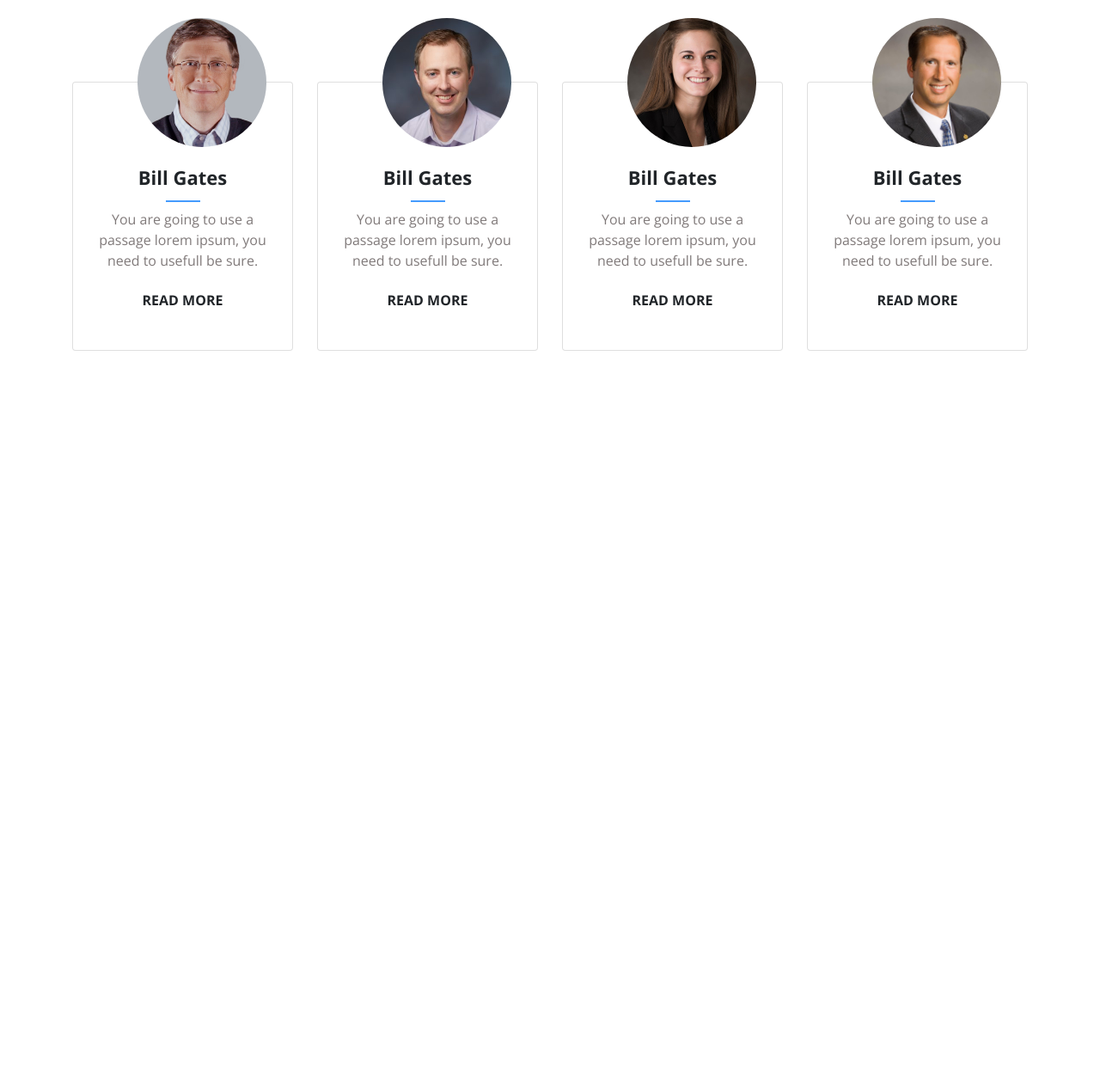
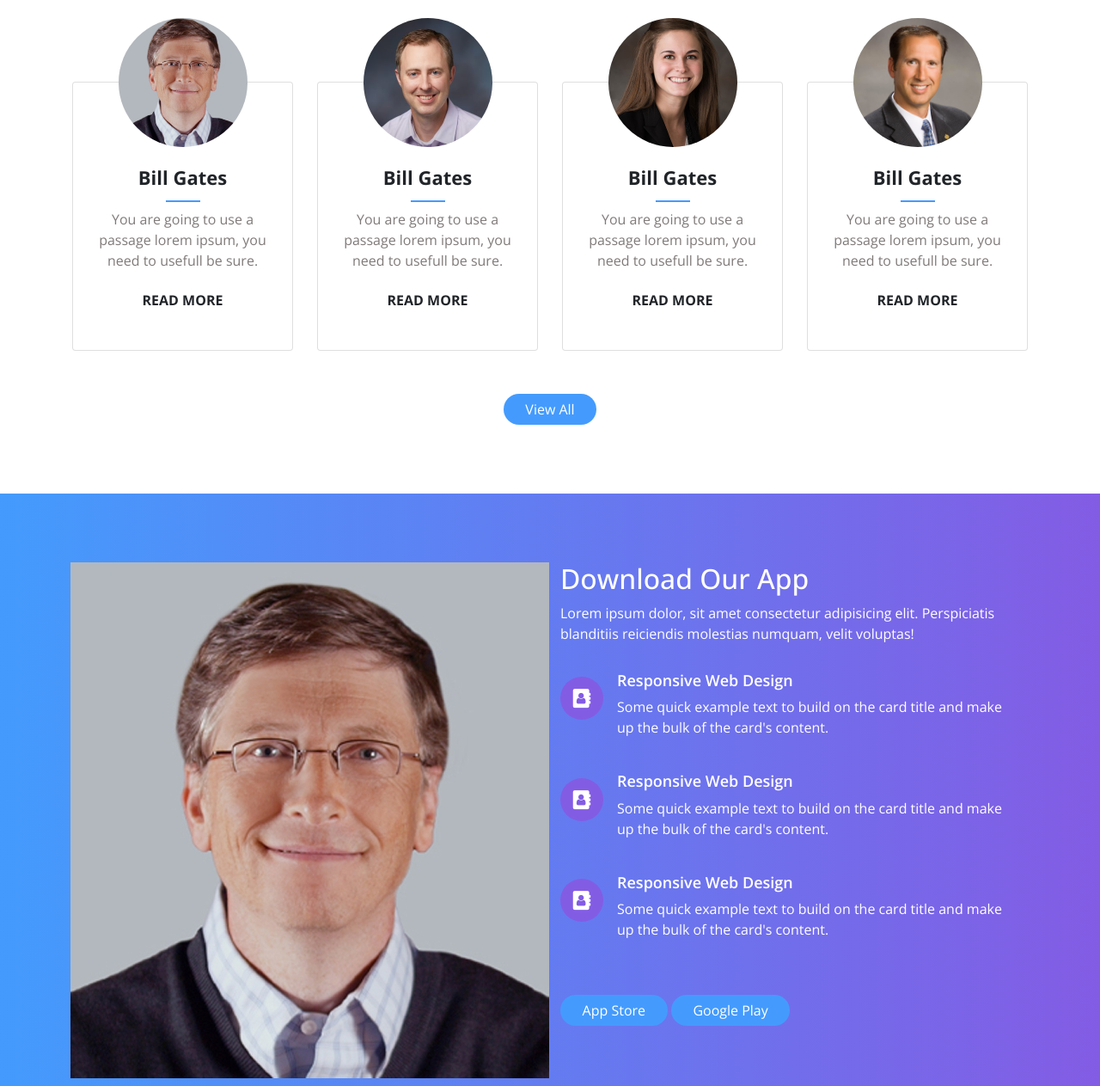
Before and after one commit to mikaeileghbal/landingpage, a plain HTML site: page index.html in a window 1280 px wide. Shown: the part 2697-3960 px from the top of the page at 86% size. Before the commit the page ends 3187 px from the top, so only its background shows below. Drawn offline with nearby package versions, Linux system fonts and the light colour scheme.

Commit message:
Add downdload section

```diff
--- a/index.html
+++ b/index.html
@@ -90,7 +90,7 @@
     </header>
 
     <!-- Hero section -->
-    <section class="section-hero">
+    <section class="section-hero gradient">
       <div class="container-fluid m-0 p-0"></div>
     </section>
 
@@ -205,12 +205,7 @@
             <div class="card d-flex flex-row bg-transparent border-0 mb-2">
               <div class="features-icon">
                 <div
-                  class="
-                    wrapper
-                    d-flex
-                    align-items-center
-                    justify-content-center
-                  "
+                  class="wrapper d-flex align-items-center justify-content-center"
                 >
                   <i class="fa fa-address-book"></i>
                 </div>
@@ -228,12 +223,7 @@
             <div class="card d-flex flex-row bg-transparent border-0 mb-2">
               <div class="features-icon">
                 <div
-                  class="
-                    wrapper
-                    d-flex
-                    align-items-center
-                    justify-content-center
-                  "
+                  class="wrapper d-flex align-items-center justify-content-center"
                 >
                   <i class="fa fa-address-book"></i>
                 </div>
@@ -249,12 +239,7 @@
             <div class="card d-flex flex-row bg-transparent border-0 mb-2">
               <div class="features-icon">
                 <div
-                  class="
-                    wrapper
-                    d-flex
-                    align-items-center
-                    justify-content-center
-                  "
+                  class="wrapper d-flex align-items-center justify-content-center"
                 >
                   <i class="fa fa-address-book"></i>
                 </div>
@@ -272,12 +257,7 @@
             <div class="card d-flex flex-row bg-transparent border-0 mb-2">
               <div class="features-icon">
                 <div
-                  class="
-                    wrapper
-                    d-flex
-                    align-items-center
-                    justify-content-center
-                  "
+                  class="wrapper d-flex align-items-center justify-content-center"
                 >
                   <i class="fa fa-address-book"></i>
                 </div>
@@ -298,12 +278,7 @@
             <div class="card d-flex flex-row bg-transparent border-0 mb-2">
               <div class="features-icon">
                 <div
-                  class="
-                    wrapper
-                    d-flex
-                    align-items-center
-                    justify-content-center
-                  "
+                  class="wrapper d-flex align-items-center justify-content-center"
                 >
                   <i class="fa fa-address-book"></i>
                 </div>
@@ -321,12 +296,7 @@
             <div class="card d-flex flex-row bg-transparent border-0 mb-2">
               <div class="features-icon">
                 <div
-                  class="
-                    wrapper
-                    d-flex
-                    align-items-center
-                    justify-content-center
-                  "
+                  class="wrapper d-flex align-items-center justify-content-center"
                 >
                   <i class="fa fa-address-book"></i>
                 </div>
@@ -344,12 +314,7 @@
             <div class="card d-flex flex-row bg-transparent border-0 mb-2">
               <div class="features-icon">
                 <div
-                  class="
-                    wrapper
-                    d-flex
-                    align-items-center
-                    justify-content-center
-                  "
+                  class="wrapper d-flex align-items-center justify-content-center"
                 >
                   <i class="fa fa-address-book"></i>
                 </div>
@@ -367,12 +332,7 @@
             <div class="card d-flex flex-row bg-transparent border-0 mb-2">
               <div class="features-icon">
                 <div
-                  class="
-                    wrapper
-                    d-flex
-                    align-items-center
-                    justify-content-center
-                  "
+                  class="wrapper d-flex align-items-center justify-content-center"
                 >
                   <i class="fa fa-address-book"></i>
                 </div>
@@ -410,21 +370,18 @@
             </p>
           </div>
         </div>
-        <div class="row row-cols-4 team ">
+        <div class="row row-cols-4 team">
           <div class="m-0">
             <div class="wrapper">
-              <div class="card text-center py-4 position-relative pt-0">
-                <img class="card-image" src="./images/person-1.jpg" ></img>
+              <div class="card text-center py-4 pt-0">
+                <img class="card-image" src="./images/person-1.jpg" />
                 <div class="overlay">
-
-                  <a href=""> <i class="fa fa-facebook"></i></a>
-                  <a href=""> <i class="fa fa-instagram"></i></a>
-                  <a href=""> <i class="fa fa-twitter"></i></a>
+                  <a href=""><i class="fa fa-facebook"></i></a>
+                  <a href=""><i class="fa fa-instagram"></i></a>
+                  <a href=""><i class="fa fa-twitter"></i></a>
                 </div>
                 <div class="card-body mt-5">
-                  <h5 class="card-title text-capitalize mb-4">
-                    bill gates
-                  </h5>
+                  <h5 class="card-title text-capitalize mb-4">bill gates</h5>
                   <p class="card-text">
                     You are going to use a passage lorem ipsum, you need to
                     usefull be sure.
@@ -440,18 +397,15 @@
           </div>
           <div class="m-0">
             <div class="wrapper">
-              <div class="card text-center py-4 position-relative pt-0">
-                <img class="card-image" src="./images/person-2.jpg" ></img>
+              <div class="card text-center py-4 pt-0">
+                <img class="card-image" src="./images/person-2.jpg" />
                 <div class="overlay">
-
                   <a href=""> <i class="fa fa-facebook"></i></a>
                   <a href=""> <i class="fa fa-instagram"></i></a>
                   <a href=""> <i class="fa fa-twitter"></i></a>
                 </div>
                 <div class="card-body mt-5">
-                  <h5 class="card-title text-capitalize mb-4">
-                    bill gates
-                  </h5>
+                  <h5 class="card-title text-capitalize mb-4">bill gates</h5>
                   <p class="card-text">
                     You are going to use a passage lorem ipsum, you need to
                     usefull be sure.
@@ -467,18 +421,15 @@
           </div>
           <div class="m-0">
             <div class="wrapper">
-              <div class="card text-center py-4 position-relative pt-0">
-                <img class="card-image" src="./images/person-4.jpg" ></img>
+              <div class="card text-center py-4 pt-0">
+                <img class="card-image" src="./images/person-4.jpg" />
                 <div class="overlay">
-
                   <a href=""> <i class="fa fa-facebook"></i></a>
                   <a href=""> <i class="fa fa-instagram"></i></a>
                   <a href=""> <i class="fa fa-twitter"></i></a>
                 </div>
                 <div class="card-body mt-5">
-                  <h5 class="card-title text-capitalize mb-4">
-                    bill gates
-                  </h5>
+                  <h5 class="card-title text-capitalize mb-4">bill gates</h5>
                   <p class="card-text">
                     You are going to use a passage lorem ipsum, you need to
                     usefull be sure.
@@ -494,18 +445,15 @@
           </div>
           <div class="m-0">
             <div class="wrapper">
-              <div class="card text-center py-4 position-relative pt-0">
-                <img class="card-image" src="./images/person-3.jpg" ></img>
+              <div class="card text-center py-4 pt-0">
+                <img class="card-image" src="./images/person-3.jpg" />
                 <div class="overlay">
-
                   <a href=""> <i class="fa fa-facebook"></i></a>
                   <a href=""> <i class="fa fa-instagram"></i></a>
                   <a href=""> <i class="fa fa-twitter"></i></a>
                 </div>
                 <div class="card-body mt-5">
-                  <h5 class="card-title text-capitalize mb-4">
-                    bill gates
-                  </h5>
+                  <h5 class="card-title text-capitalize mb-4">bill gates</h5>
                   <p class="card-text">
                     You are going to use a passage lorem ipsum, you need to
                     usefull be sure.
@@ -517,6 +465,86 @@
                   >
                 </div>
               </div>
+            </div>
+          </div>
+        </div>
+        <button class="btn btn-primary border-0 mt-5">View All</button>
+      </div>
+    </section>
+
+    <!-- Download section -->
+
+    <section class="section-download gradient">
+      <div class="container">
+        <div class="row">
+          <div class="col-6 download-left text-right">
+            <img src="./images/person-1.jpg" alt="" />
+          </div>
+          <div class="col-6 download-right">
+            <h2 class="text-white text-capitalize">download our app</h2>
+            <p class="text-white">
+              Lorem ipsum dolor, sit amet consectetur adipisicing elit.
+              Perspiciatis blanditiis reiciendis molestias numquam, velit
+              voluptas!
+            </p>
+            <div class="card d-flex flex-row bg-transparent border-0 mb-2">
+              <div class="features-icon">
+                <div
+                  class="wrapper d-flex align-items-center justify-content-center"
+                >
+                  <i class="fa fa-address-book"></i>
+                </div>
+              </div>
+              <div class="card-body text-start">
+                <h3 class="card-title text-capitalize text-white">
+                  responsive web design
+                </h3>
+                <p class="card-text text-white">
+                  Some quick example text to build on the card title and make up
+                  the bulk of the card's content.
+                </p>
+              </div>
+            </div>
+            <div class="card d-flex flex-row bg-transparent border-0 mb-2">
+              <div class="features-icon">
+                <div
+                  class="wrapper d-flex align-items-center justify-content-center"
+                >
+                  <i class="fa fa-address-book"></i>
+                </div>
+              </div>
+              <div class="card-body text-start">
+                <h3 class="card-title text-capitalize text-white">
+                  responsive web design
+                </h3>
+                <p class="card-text text-white">
+                  Some quick example text to build on the card title and make up
+                  the bulk of the card's content.
+                </p>
+              </div>
+            </div>
+            <div class="card d-flex flex-row bg-transparent border-0 mb-2">
+              <div class="features-icon">
+                <div
+                  class="wrapper d-flex align-items-center justify-content-center"
+                >
+                  <i class="fa fa-address-book"></i>
+                </div>
+              </div>
+              <div class="card-body text-start">
+                <h3 class="card-title text-capitalize text-white">
+                  responsive web design
+                </h3>
+                <p class="card-text text-white">
+                  Some quick example text to build on the card title and make up
+                  the bulk of the card's content.
+                </p>
+              </div>
+            </div>
+
+            <div class="mt-5">
+              <button class="btn btn-dark border-0">App Store</button>
+              <button class="btn btn-dark border-0">Google Play</button>
             </div>
           </div>
         </div>
--- a/styles/partials/_main.scss
+++ b/styles/partials/_main.scss
@@ -21,8 +21,11 @@ section {
 
 .section-hero {
   height: 100vh;
+  clip-path: ellipse(100% 55% at 48% 44%);
+}
+
+.gradient {
   background-image: $gradient;
-  clip-path: ellipse(100% 55% at 48% 44%);
 }
 
 .attributes,
--- a/styles/partials/_team.scss
+++ b/styles/partials/_team.scss
@@ -1,5 +1,9 @@
 .team {
   margin-top: 6em;
+
+  .card {
+    position: relative;
+  }
 }
 
 %position {
@@ -7,7 +11,8 @@
   width: 150px;
   height: 150px;
   position: absolute;
-  transform: translate(50%, -50%);
+  left: 50%;
+  transform: translate(-50%, -50%);
 }
 
 .card-image {
```
Also changed, not shown: styles/index.css, 1 other file.
